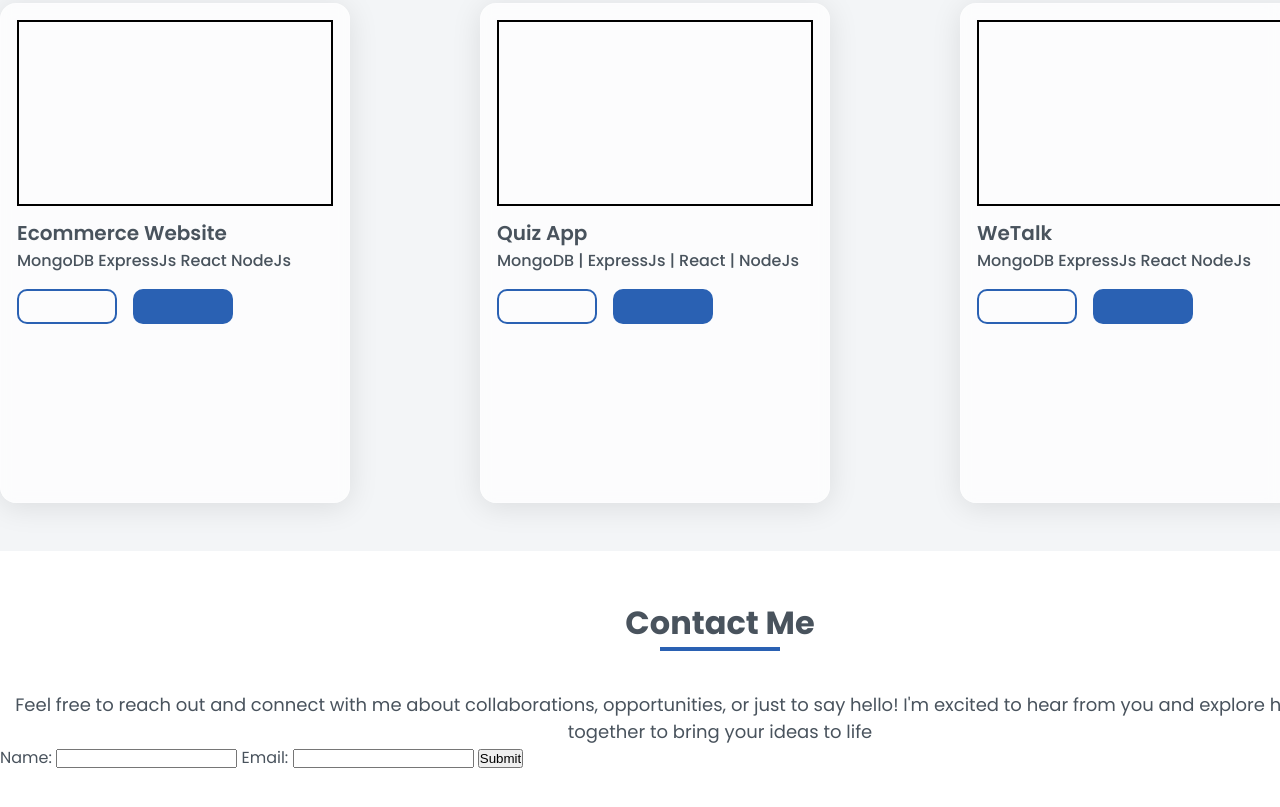
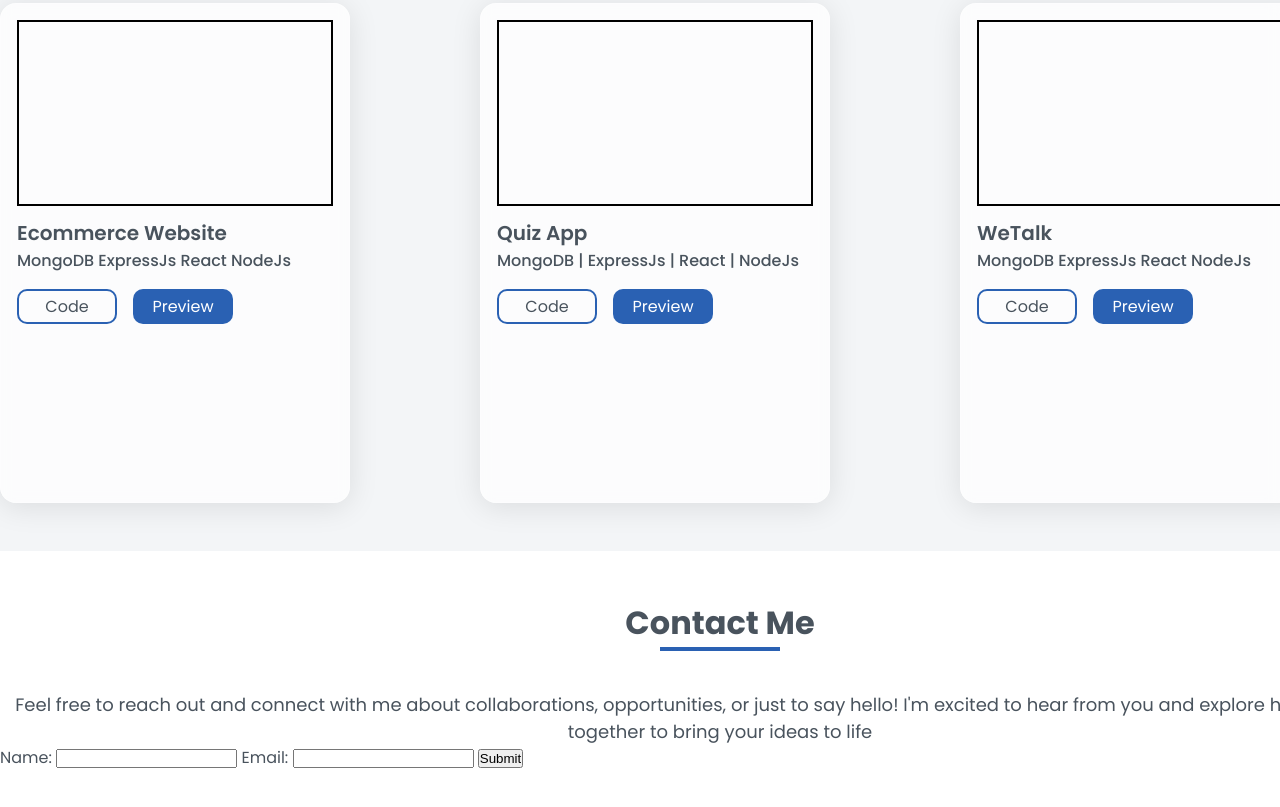
Before and after one commit to kinjames/main_portfolio, a plain HTML site: page index.html in a window 1280 px wide. Shown: the part 2757-3564 px from the top of the page. Drawn offline with nearby package versions, Linux system fonts and the light colour scheme.

Commit message:
update portfolio css file

```diff
--- a/index.html
+++ b/index.html
@@ -350,8 +350,8 @@
             </div>
             <div class="project-brief-text"></div>
             <div class="project-links">
-              <a href="#" class="github-link"></a>
-              <a href="#" class="demo-link"></a>
+              <a href="#" class="github-link">Code</a>
+              <a href="#" class="demo-link">Preview</a>
             </div>
           </div>
           <div class="project project-5">
@@ -365,8 +365,8 @@
             </div>
             <div class="project-brief-text"></div>
             <div class="project-links">
-              <a href="#" class="github-link"></a>
-              <a href="#" class="demo-link"></a>
+              <a href="#" class="github-link">Code</a>
+              <a href="#" class="demo-link">Preview</a>
             </div>
           </div>
           <div class="project project-6">
@@ -380,8 +380,8 @@
             </div>
             <div class="project-brief-text"></div>
             <div class="project-links">
-              <a href="#" class="github-link"></a>
-              <a href="#" class="demo-link"></a>
+              <a href="#" class="github-link">Code</a>
+              <a href="#" class="demo-link">Preview</a>
             </div>
           </div>
         </div>
```
